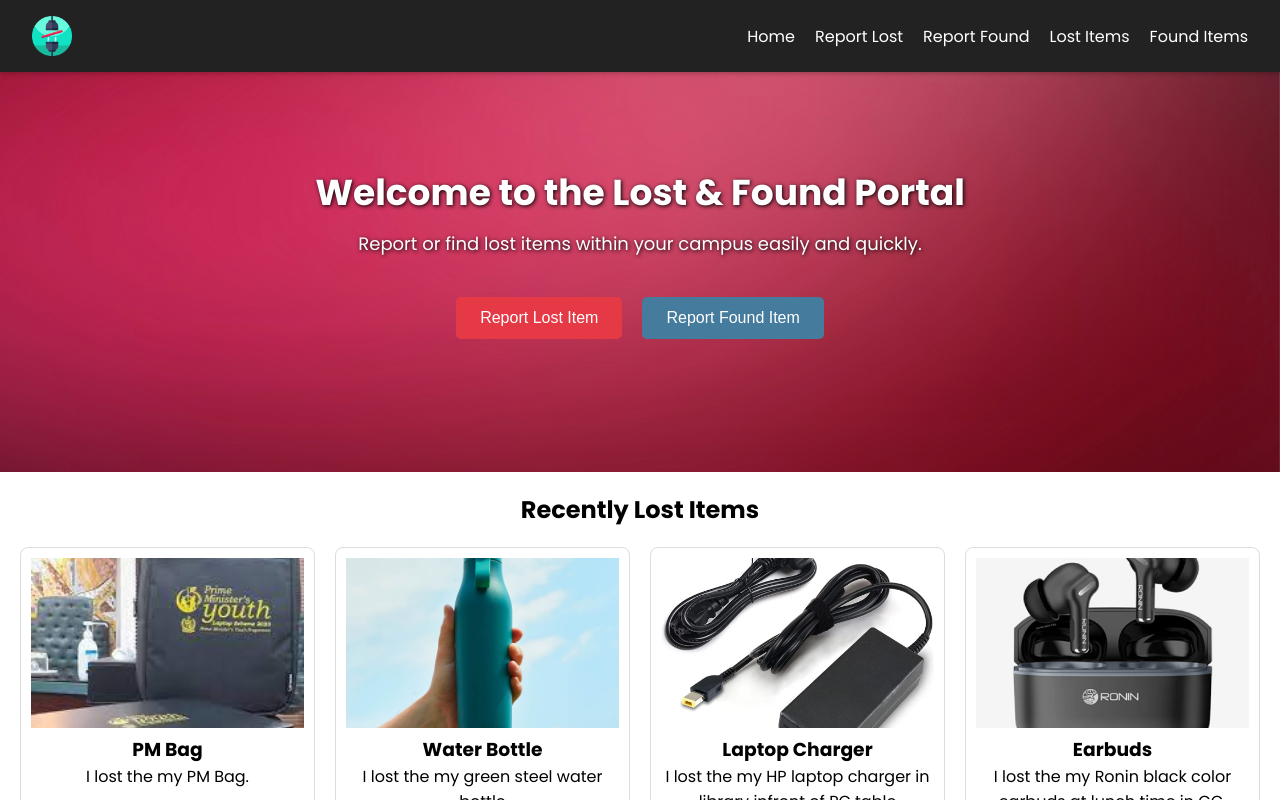
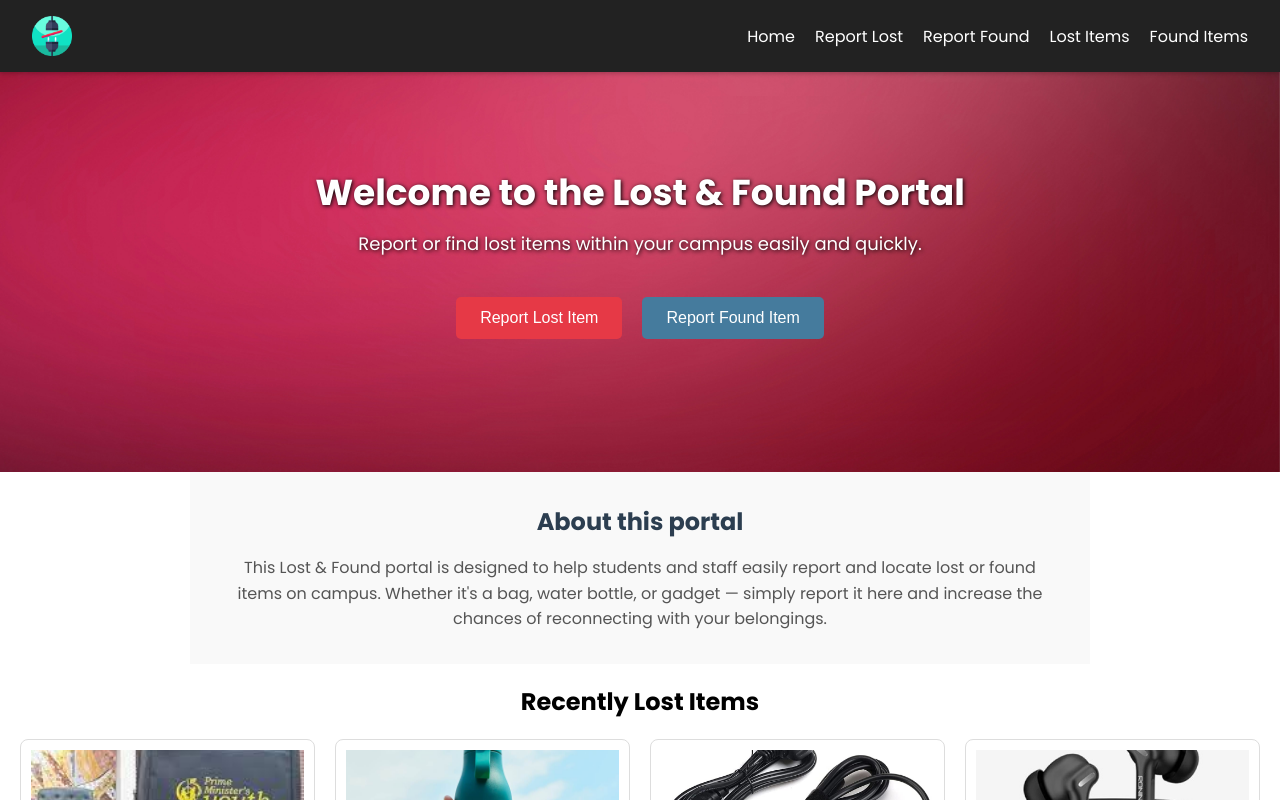
Before and after one commit to ShafiqueBhutto/Lost_and_Found, a React (Vite) app: page / in a window 1280 px wide. Shown: the top 800 px of the page. Built offline with nearby package versions, Linux system fonts and the light colour scheme.

Commit message:
about section added

```diff
--- a/package.json
+++ b/package.json
@@ -12,7 +12,8 @@
   "dependencies": {
     "react": "^19.0.0",
     "react-dom": "^19.0.0",
-    "react-router-dom": "^7.5.1"
+    "react-router-dom": "^7.5.1",
+    "sweetalert2": "^11.22.0"
   },
   "devDependencies": {
     "@eslint/js": "^9.22.0",
--- a/src/App.jsx
+++ b/src/App.jsx
@@ -11,11 +11,11 @@ import ItemDetails from "./pages/ItemDetails/ItemDetails";
 import Footer from "./components/Footer/Footer";
 
 
+
 function App() {
   return (
     <>
       <Navbar/>
-
       <Routes>
         <Route path="/" element={<Home/>}/>
         <Route path="/report-lost" element={<ReportLost/>}/>
--- /dev/null
+++ b/src/pages/AboutUS/About.css
@@ -0,0 +1,16 @@
+.about{
+    padding: 2rem;
+    background-color: #f9f9f9;
+    text-align: center;
+    max-width: 900px;
+    margin: auto;
+  }
+.about h2 {
+    color: #2c3e50;
+    margin-bottom: 1rem;
+  }
+  .about p {
+    font-size: 1rem;
+    color: #555;
+    line-height: 1.6;
+  }
--- /dev/null
+++ b/src/pages/AboutUS/About.jsx
@@ -0,0 +1,12 @@
+import React from 'react'
+import './About.css'
+
+export default function About() {
+  return (
+    <section className='about'>
+        <h2>About this portal</h2>
+        <p>This Lost & Found portal is designed to help students and staff easily report and locate lost or found items on campus.
+        Whether it's a bag, water bottle, or gadget — simply report it here and increase the chances of reconnecting with your belongings.</p>
+    </section>
+  )
+}
--- a/src/pages/Home/Home.jsx
+++ b/src/pages/Home/Home.jsx
@@ -2,7 +2,7 @@ import React from 'react'
 import './Home.css'
 import lostItems from '../../data/lostItems';
 import { useNavigate } from 'react-router-dom';
-
+import About from '../AboutUS/About';
 
 export default function Home() {
   const NavBtn = useNavigate();
@@ -17,7 +17,9 @@ export default function Home() {
         <button className="btn found" onClick={()=>NavBtn('/report-found')}>Report Found Item</button>
       </div>
       </section>
+      <About/>
       {/* <section className="action-buttons">
+
 
       </section> */}
       <section className="preview-items">
--- a/src/pages/ReportFound/ReportFound.jsx
+++ b/src/pages/ReportFound/ReportFound.jsx
@@ -1,5 +1,7 @@
 import React, {useState} from 'react'
 import './ReportFound.css'
+import Swal from 'sweetalert2';
+
 
 export default function ReportFound() {
 
@@ -37,7 +39,14 @@ export default function ReportFound() {
 
     localStorage.setItem("foundItems", JSON.stringify(oldItems));
 
-    alert("Found item reported successfully!");
+    Swal.fire({
+      title: 'Success!',
+      text: 'Found item report submitted successfully.',
+      icon: 'success',
+      confirmButtonText: 'OK'
+    })
+
+    // alert("Found item reported successfully!");
     //clear form
     setFormData({
       itemName: "",
--- a/src/pages/ReportLost/ReportLost.jsx
+++ b/src/pages/ReportLost/ReportLost.jsx
@@ -1,5 +1,6 @@
 import React, { useState } from 'react'
 import './ReportLost.css'
+import Swal from 'sweetalert2'
 
 export default function ReportLost() {
 
@@ -37,7 +38,13 @@ export default function ReportLost() {
 
     localStorage.setItem("lostItems", JSON.stringify(oldItems));
 
-    alert("Lost item report submitted")
+    // alert("Lost item report submitted")
+    Swal.fire({
+      title: 'Success!',
+      text: 'Lost item report submitted successfully.',
+      icon: 'success',
+      confirmButtonText: 'OK'
+    })
     setFormData({
       itemName: "",
       discription: "",
```
Also changed, not shown: 1 other file (tests, documents, lock files or other folders).
